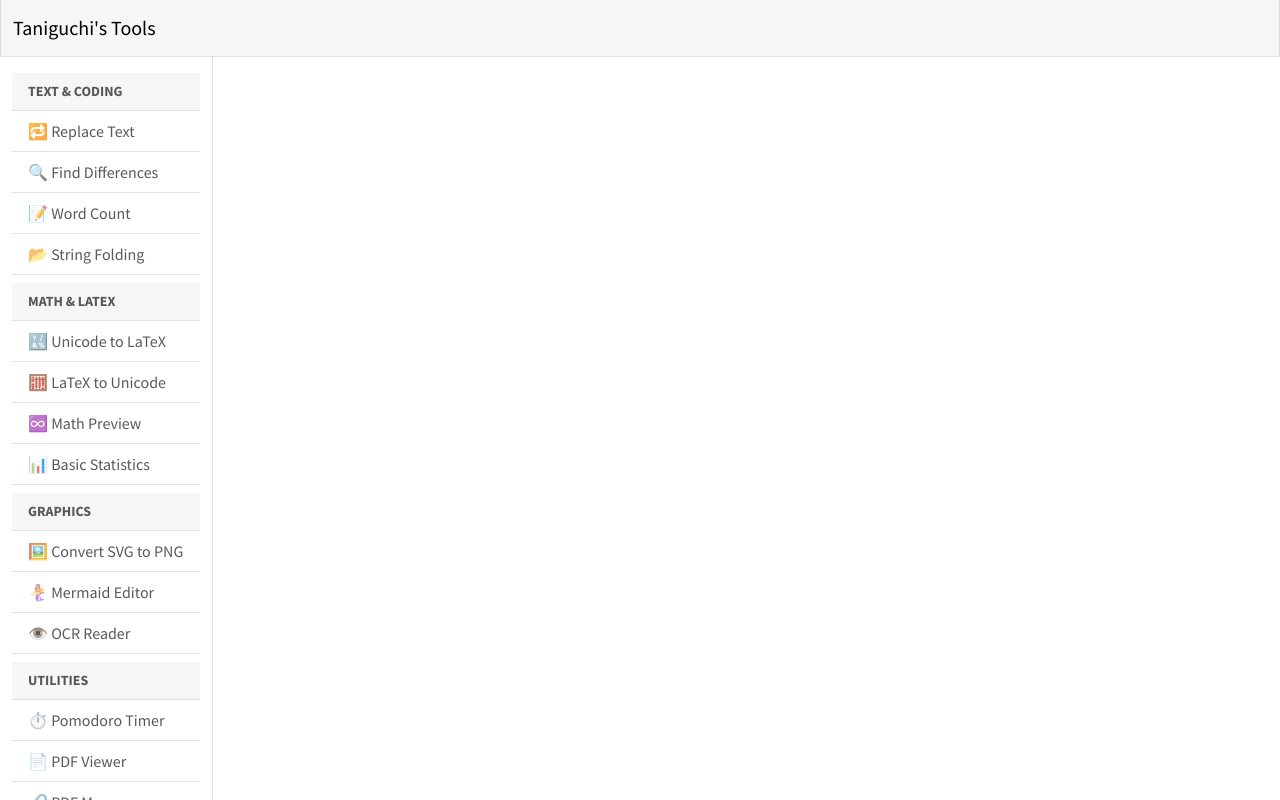
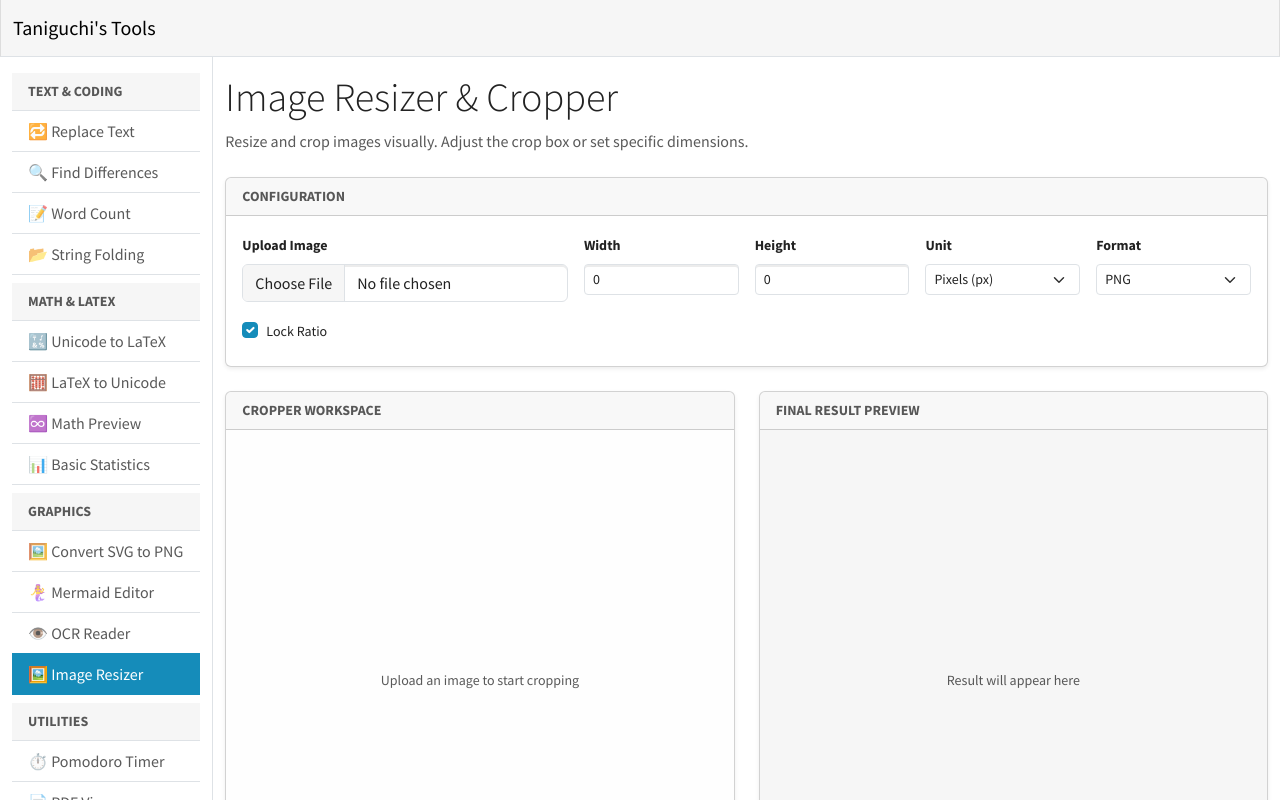
Before and after one commit to tani/tools, a Vue app: page /image-tools in a window 1280 px wide. Shown: the top 800 px of the page. Built offline with nearby package versions, Linux system fonts and the light colour scheme.

Commit message:
feat: add unit support (px, cm, mm, in) to Image Resizer tool

```diff
--- a/package.json
+++ b/package.json
@@ -22,6 +22,7 @@
     "mupdf": "^1.26.4",
     "tesseract.js": "^7.0.0",
     "vue": "^3.5.26",
+    "vue-advanced-cropper": "^2.8.9",
     "vue-router": "^4.6.4"
   },
   "devDependencies": {
--- a/src/App.vue
+++ b/src/App.vue
@@ -106,6 +106,13 @@
                 >
                   👁️ OCR Reader
                 </RouterLink>
+                <RouterLink
+                  class="list-group-item list-group-item-action"
+                  active-class="active"
+                  to="/image-tools"
+                >
+                  🖼️ Image Resizer
+                </RouterLink>
 
                 <div class="list-group-item fw-bold text-muted small text-uppercase bg-light mt-2">Utilities</div>
                 <RouterLink
@@ -135,6 +142,13 @@
                   to="/pdf-extract"
                 >
                   ✂️ PDF Extractor
+                </RouterLink>
+                <RouterLink
+                  class="list-group-item list-group-item-action"
+                  active-class="active"
+                  to="/pdf-resizer"
+                >
+                  📏 PDF Resizer
                 </RouterLink>
               </div>
             </div>
--- /dev/null
+++ b/src/views/image-tools.vue
@@ -0,0 +1,199 @@
+<script setup lang="ts">
+import { ref, reactive, watch } from 'vue';
+import { Cropper } from 'vue-advanced-cropper';
+import 'vue-advanced-cropper/dist/style.css';
+
+const sourceImageUrl = ref<string | null>(null);
+const resultImageUrl = ref<string | null>(null);
+const cropper = ref<any>(null);
+
+const config = reactive({
+  width: 0,
+  height: 0,
+  unit: 'px',
+  maintainAspectRatio: true,
+  format: 'image/png',
+  quality: 0.9,
+});
+
+const prevUnit = ref('px');
+
+const units = {
+  px: 1,
+  in: 96,
+  cm: 96 / 2.54,
+  mm: 96 / 25.4,
+};
+
+const toPx = (val: number, unit: string) => val * (units[unit as keyof typeof units] || 1);
+const fromPx = (val: number, unit: string) => Number((val / (units[unit as keyof typeof units] || 1)).toFixed(2));
+
+const handleFileChange = (event: Event) => {
+  const target = event.target as HTMLInputElement;
+  const file = target.files?.[0];
+  if (file) {
+    const reader = new FileReader();
+    reader.onload = (e) => {
+      sourceImageUrl.value = e.target?.result as string;
+      resultImageUrl.value = null;
+    };
+    reader.readAsDataURL(file);
+  }
+};
+
+const handleCropChange = ({ canvas }: any) => {
+  if (canvas) {
+    if (!config.width || config.maintainAspectRatio) {
+      config.width = fromPx(canvas.width, config.unit);
+      config.height = fromPx(canvas.height, config.unit);
+    }
+    resultImageUrl.value = canvas.toDataURL(config.format, config.quality);
+  }
+};
+
+const applyResize = () => {
+  if (!cropper.value) return;
+  const { canvas } = cropper.value.getResult();
+  if (canvas) {
+    const targetWidth = Math.round(toPx(config.width, config.unit));
+    const targetHeight = Math.round(toPx(config.height, config.unit));
+
+    const resizedCanvas = document.createElement('canvas');
+    resizedCanvas.width = targetWidth;
+    resizedCanvas.height = targetHeight;
+    const ctx = resizedCanvas.getContext('2d');
+    if (ctx) {
+      ctx.drawImage(canvas, 0, 0, targetWidth, targetHeight);
+      resultImageUrl.value = resizedCanvas.toDataURL(config.format, config.quality);
+    }
+  }
+};
+
+const updateUnit = () => {
+  // Convert current values from old unit to px, then to new unit
+  const pxW = toPx(config.width, prevUnit.value);
+  const pxH = toPx(config.height, prevUnit.value);
+  config.width = fromPx(pxW, config.unit);
+  config.height = fromPx(pxH, config.unit);
+  prevUnit.value = config.unit;
+};
+
+const updateWidth = (val: number) => {
+  if (config.maintainAspectRatio && cropper.value) {
+    const { canvas } = cropper.value.getResult();
+    if (canvas) {
+      const ratio = canvas.height / canvas.width;
+      config.height = Math.round(val * ratio);
+    }
+  }
+  applyResize();
+};
+
+const updateHeight = (val: number) => {
+  if (config.maintainAspectRatio && cropper.value) {
+    const { canvas } = cropper.value.getResult();
+    if (canvas) {
+      const ratio = canvas.width / canvas.height;
+      config.width = Math.round(val * ratio);
+    }
+  }
+  applyResize();
+};
+
+watch([() => config.format, () => config.quality], applyResize);
+</script>
+
+<template>
+  <div>
+    <h2 class="display-6">Image Resizer & Cropper</h2>
+    <p class="text-muted mb-4">
+      Resize and crop images visually. Adjust the crop box or set specific dimensions.
+    </p>
+
+    <div class="card mb-4 shadow-sm">
+      <div class="card-header fw-bold small text-uppercase text-muted">Configuration</div>
+      <div class="card-body">
+        <div class="row g-3">
+          <div class="col-md-4">
+            <label class="form-label fw-bold small">Upload Image</label>
+            <input class="form-control" type="file" accept="image/png,image/jpeg" @change="handleFileChange" />
+          </div>
+          <div class="col-md-2">
+            <label class="form-label fw-bold small">Width</label>
+            <div class="input-group input-group-sm">
+              <input v-model.number="config.width" type="number" class="form-control" @input="updateWidth(config.width)" />
+            </div>
+          </div>
+          <div class="col-md-2">
+            <label class="form-label fw-bold small">Height</label>
+            <div class="input-group input-group-sm">
+              <input v-model.number="config.height" type="number" class="form-control" @input="updateHeight(config.height)" />
+            </div>
+          </div>
+          <div class="col-md-2">
+            <label class="form-label fw-bold small">Unit</label>
+            <select v-model="config.unit" class="form-select form-select-sm" @change="updateUnit()">
+              <option value="px">Pixels (px)</option>
+              <option value="cm">Centimeters (cm)</option>
+              <option value="mm">Millimeters (mm)</option>
+              <option value="in">Inches (in)</option>
+            </select>
+          </div>
+          <div class="col-md-2">
+            <label class="form-label fw-bold small">Format</label>
+            <select v-model="config.format" class="form-select form-select-sm">
+              <option value="image/png">PNG</option>
+              <option value="image/jpeg">JPG</option>
+            </select>
+          </div>
+          <div class="col-md-2 d-flex align-items-end">
+            <div class="form-check mb-2">
+              <input v-model="config.maintainAspectRatio" class="form-check-input" type="checkbox" id="aspectRatio">
+              <label class="form-check-label small" for="aspectRatio">Lock Ratio</label>
+            </div>
+          </div>
+        </div>
+      </div>
+    </div>
+
+    <div class="row">
+      <div class="col-lg-6 mb-4">
+        <div class="card h-100 shadow-sm">
+          <div class="card-header fw-bold small text-uppercase text-muted">Cropper Workspace</div>
+          <div class="card-body bg-secondary bg-opacity-10 p-0 overflow-hidden d-flex align-items-center justify-content-center" style="min-height: 500px">
+            <Cropper
+              v-if="sourceImageUrl"
+              ref="cropper"
+              class="cropper"
+              :src="sourceImageUrl"
+              @change="handleCropChange"
+              style="width: 100%; height: 500px;"
+            />
+            <div v-else class="text-muted small">Upload an image to start cropping</div>
+          </div>
+        </div>
+      </div>
+      <div class="col-lg-6 mb-4">
+        <div class="card h-100 shadow-sm">
+          <div class="card-header d-flex justify-content-between align-items-center">
+            <span class="fw-bold small text-uppercase text-muted">Final Result Preview</span>
+            <div class="d-flex gap-3">
+              <button v-if="resultImageUrl" class="btn btn-sm btn-outline-primary p-0 px-2 text-decoration-none border-0 small" @click="applyResize">Update Resize</button>
+              <a v-if="resultImageUrl" :href="resultImageUrl" :download="'processed_' + (config.format === 'image/png' ? 'image.png' : 'image.jpg')" class="btn btn-sm btn-link p-0 text-decoration-none small">Download</a>
+            </div>
+          </div>
+          <div class="card-body bg-light p-3 d-flex align-items-center justify-content-center overflow-auto" style="min-height: 500px">
+            <img v-if="resultImageUrl" :src="resultImageUrl" class="img-fluid border shadow-sm" alt="Result" />
+            <div v-else class="text-muted small">Result will appear here</div>
+          </div>
+        </div>
+      </div>
+    </div>
+  </div>
+</template>
+
+<style>
+.cropper {
+  background: #ddd;
+}
+</style>
```
Also changed, not shown: src/router.ts (+8 -0 lines), 1 other file (tests, documents, lock files or other folders).
